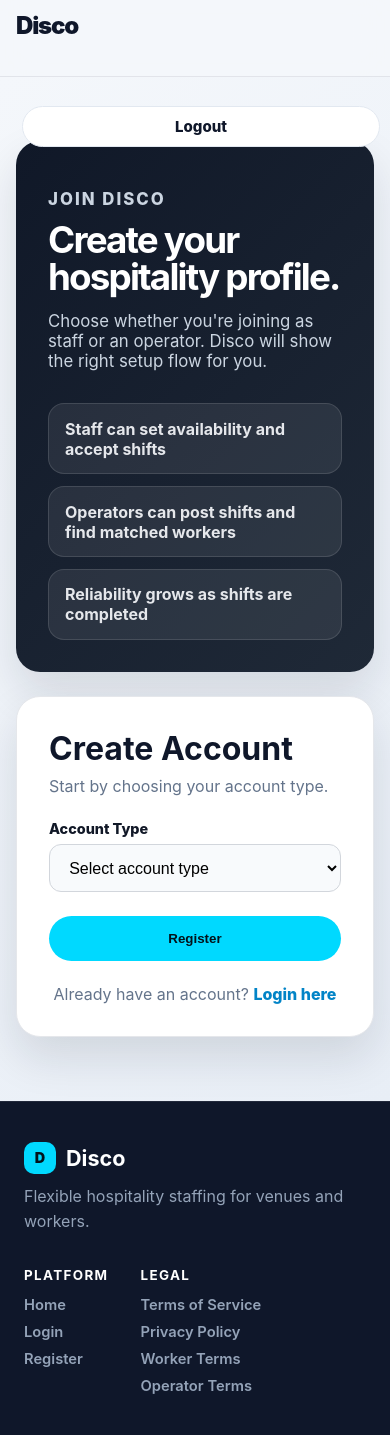
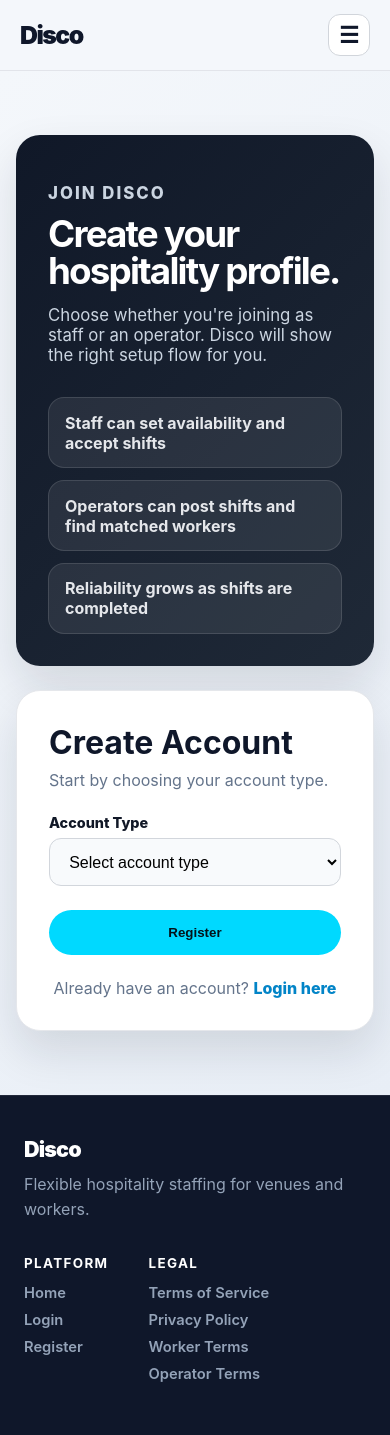
Before and after one commit to joshdean97/disco_app, a Django app: page /register/ in a window 390 px wide. After the commit the page ends 1382 px from the top, so only its background shows below. Run offline with Django 5.2, Linux system fonts and the light colour scheme; the visitor is signed in with stand-in values (Sample User, id 1); data that the repository does not hold is empty.

Commit message:
refresh navbar to match brand

```diff
--- a/static/css/base.css
+++ b/static/css/base.css
@@ -18,36 +18,39 @@ body {
 .site-nav {
   position: sticky;
   top: 0;
-  z-index: 100;
-  background: rgba(244, 247, 251, 0.82);
+  z-index: 1000;
+  background: rgba(244, 247, 251, 0.96);
   backdrop-filter: blur(18px);
   border-bottom: 1px solid rgba(15, 23, 42, 0.08);
 }
 
 .nav-container {
   max-width: 1180px;
-  height: 76px;
+  min-height: 72px;
   margin: 0 auto;
   padding: 0 24px;
   display: flex;
   align-items: center;
-  gap: 32px;
+  justify-content: space-between;
+  position: relative;
 }
 
 .nav-brand {
   color: #0f172a;
   text-decoration: none;
-  font-size: 1.5rem;
-  font-weight: 900;
-  letter-spacing: -0.05em;
-  line-height: 1;
+  font-size: 1.55rem;
+  font-weight: 950;
+  letter-spacing: -0.06em;
+}
+
+.nav-toggle {
+  display: none !important;
 }
 
 .nav-links {
   display: flex;
   align-items: center;
   gap: 8px;
-  margin-left: auto;
 }
 
 .nav-links a,
@@ -58,34 +61,73 @@ body {
   font-weight: 800;
   padding: 10px 14px;
   border-radius: 999px;
-  transition: all 0.2s ease;
-}
-
-.nav-links a:hover,
-.nav-logout:hover {
-  color: #0f172a;
-  background: rgba(15, 23, 42, 0.06);
 }
 
 .nav-cta {
   background: #0f172a !important;
   color: white !important;
-  margin-left: 4px;
   padding: 11px 18px !important;
-  box-shadow: 0 12px 24px rgba(15, 23, 42, 0.16);
 }
 
-.nav-cta:hover {
-  background: #111827 !important;
-  transform: translateY(-1px);
+/* MOBILE NAV */
+@media (max-width: 768px) {
+  .nav-container {
+    min-height: 70px;
+    padding: 0 20px;
+  }
+
+  .nav-toggle {
+    display: flex !important;
+    align-items: center;
+    justify-content: center;
+    margin-left: auto;
+    width: 42px;
+    height: 42px;
+    border-radius: 12px;
+    border: 1px solid #d1d5db;
+    background: white;
+    color: #0f172a;
+    font-size: 1.4rem;
+    font-weight: 900;
+    cursor: pointer;
+  }
+
+  .nav-links {
+    display: none !important;
+    position: absolute;
+    top: 82px;
+    left: 20px;
+    right: 20px;
+    background: white;
+    border: 1px solid #e2e8f0;
+    border-radius: 22px;
+    box-shadow: 0 24px 60px rgba(15, 23, 42, 0.16);
+    padding: 12px;
+    flex-direction: column;
+    align-items: stretch;
+    z-index: 9999;
+  }
+
+  .nav-links.open {
+    display: flex !important;
+  }
+
+  .nav-links a,
+  .nav-logout {
+    width: 100%;
+    text-align: center;
+    padding: 14px 16px;
+    border-radius: 14px;
+    color: #0f172a;
+    background: #f8fafc;
+  }
+
+  .nav-cta {
+    background: #00d9ff !important;
+    color: #03121a !important;
+  }
 }
 
-.nav-logout {
-  margin-left: 6px;
-  background: white;
-  border: 1px solid #e2e8f0;
-  color: #0f172a;
-}
 main {
   min-height: calc(100vh - 72px);
 }
@@ -111,22 +153,8 @@ main {
   color: #ffffff;
   font-size: 1.35rem;
   margin-bottom: 10px;
-  display: flex;
-  align-items: center;
-  gap: 10px;
-}
-
-.footer-brand h3::before {
-  content: "D";
-  width: 32px;
-  height: 32px;
-  display: inline-grid;
-  place-items: center;
-  background: #00d9ff;
-  color: #03121a;
-  border-radius: 10px;
-  font-size: 0.9rem;
   font-weight: 900;
+  letter-spacing: -0.04em;
 }
 
 .footer-brand p {
@@ -177,36 +205,3 @@ main {
     flex-wrap: wrap;
   }
 }
-@media (max-width: 820px) {
-  .nav-container {
-    min-height: auto;
-    padding: 0.85rem 1rem;
-    align-items: flex-start;
-    flex-direction: column;
-  }
-
-  .nav-links {
-    width: 100%;
-    overflow-x: auto;
-    padding-bottom: 0.25rem;
-  }
-
-  .nav-logout {
-    width: 100%;
-    text-align: center;
-  }
-}
-
-@media (max-width: 768px) {
-  .footer-container {
-    flex-direction: column;
-  }
-
-  .footer-links {
-    gap: 32px;
-  }
-
-  .legal-container {
-    padding: 28px 22px;
-  }
-}
--- a/templates/base.html
+++ b/templates/base.html
@@ -12,9 +12,13 @@
 <body>
 <nav class="site-nav">
   <div class="nav-container">
-<a href="/" class="nav-brand">
-  Disco
-</a>      <div class="nav-links">
+    <a href="/" class="nav-brand">Disco</a>
+
+    <button class="nav-toggle" type="button" aria-label="Open menu">
+      ☰
+    </button>
+
+    <div class="nav-links" id="navLinks">
       {% if user.is_authenticated %}
         {% if user|is_operator %}
           <a href="/">Dashboard</a>
@@ -26,16 +30,13 @@
           <a href="/availability/">My Availability</a>
           <a href="{% url 'my_profile' %}">Profile</a>
         {% endif %}
+        <a href="/logout/" class="nav-logout">Logout</a>
       {% else %}
         <a href="/">Home</a>
         <a href="{% url 'login' %}">Login</a>
         <a href="{% url 'register' %}" class="nav-cta">Register</a>
       {% endif %}
     </div>
-
-      {% if user.is_authenticated %}
-        <a href="/logout/" class="nav-logout">Logout</a>
-      {% endif %}
   </div>
 </nav>
 
@@ -69,5 +70,16 @@
       </div>
     </div>
   </footer>
+
+<script>
+  const navToggle = document.querySelector(".nav-toggle");
+  const navLinks = document.querySelector(".nav-links");
+
+  if (navToggle && navLinks) {
+    navToggle.addEventListener("click", function () {
+      navLinks.classList.toggle("open");
+    });
+  }
+</script>
 </body>
 </html>
```
Lines whose indentation alone changed are shown as unchanged.
